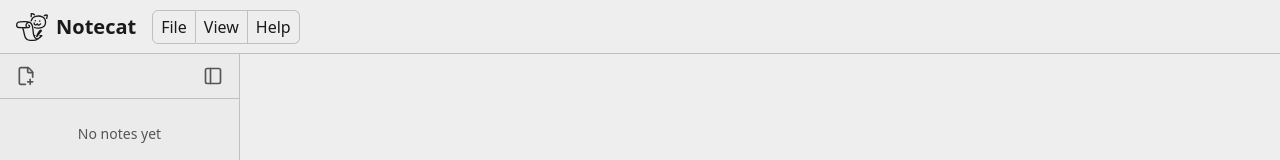
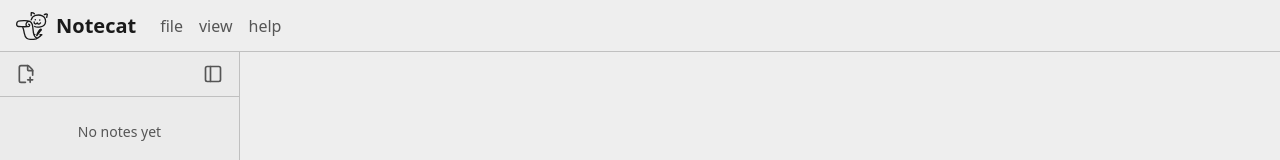
Before and after one commit to noodleCats/notecat, a Svelte app: page / in a window 1280 px wide. Shown: the top 160 px of the page. Built offline with nearby package versions, Linux system fonts and the light colour scheme.

Commit message:
Change menubar style to be less obtrusive

```diff
--- a/src/components/MenuBar.svelte
+++ b/src/components/MenuBar.svelte
@@ -27,7 +27,7 @@
     () => [
       {
         id: "file",
-        label: "File",
+        label: "file",
         items: [
           {
             label: "New note",
@@ -49,7 +49,7 @@
       },
       {
         id: "view",
-        label: "View",
+        label: "view",
         items: [
           {
             label: "Toggle sidebar",
@@ -60,7 +60,7 @@
       },
       {
         id: "help",
-        label: "Help",
+        label: "help",
         items: [
           {
             label: "View source code",
@@ -162,22 +162,6 @@
 
   .menu-group {
     position: relative;
-
-    .menu-trigger {
-      border: 1px solid var(--color-border);
-    }
-
-    &:first-child .menu-trigger {
-      border-radius: 6px 0 0 6px;
-    }
-
-    &:last-child .menu-trigger {
-      border-radius: 0 6px 6px 0;
-    }
-
-    &:not(:first-child) .menu-trigger {
-      border-left: none;
-    }
   }
 
   .menu-trigger,
@@ -188,8 +172,9 @@
   }
 
   .menu-trigger {
-    color: var(--color-text);
+    color: var(--color-text-secondary);
     padding: 0.25rem 0.5rem;
+    border-radius: 6px;
     transition: background-color 0.15s;
 
     &:hover,
```
